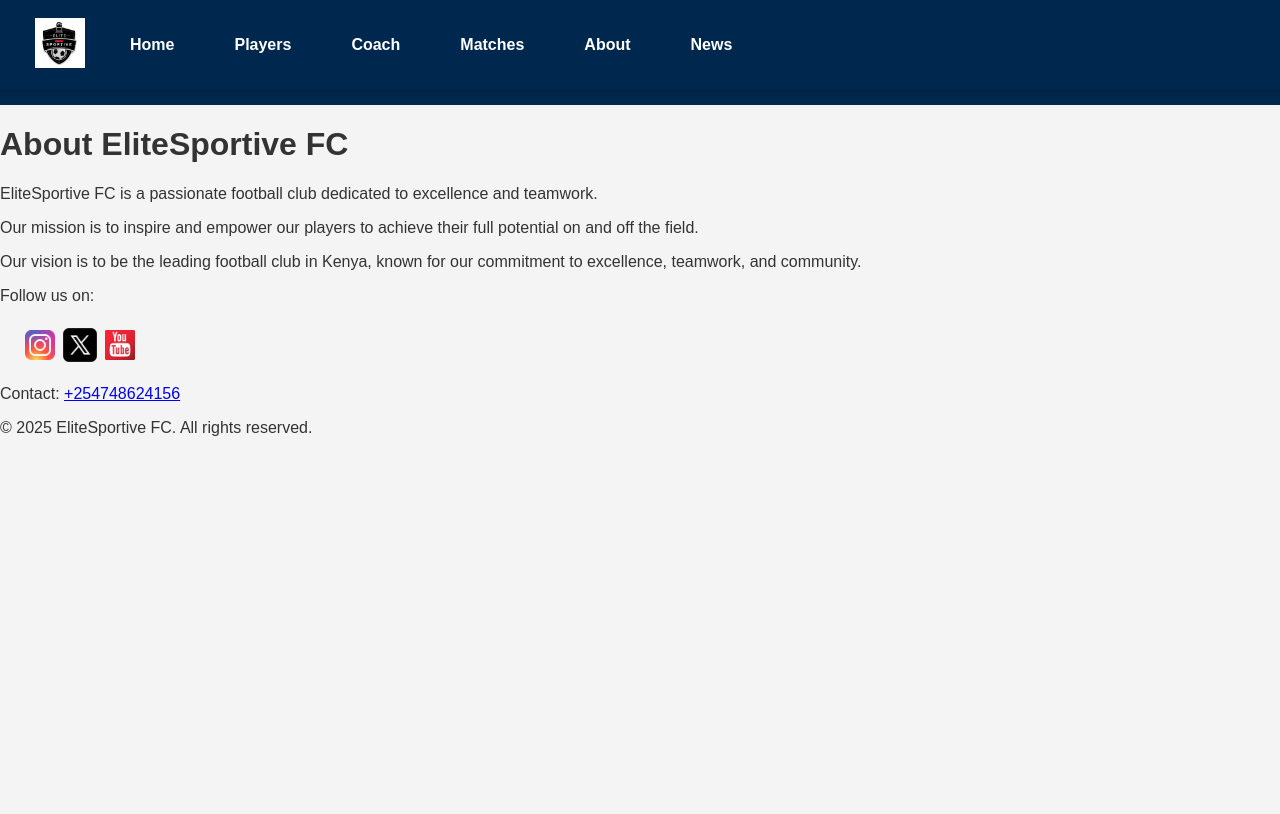
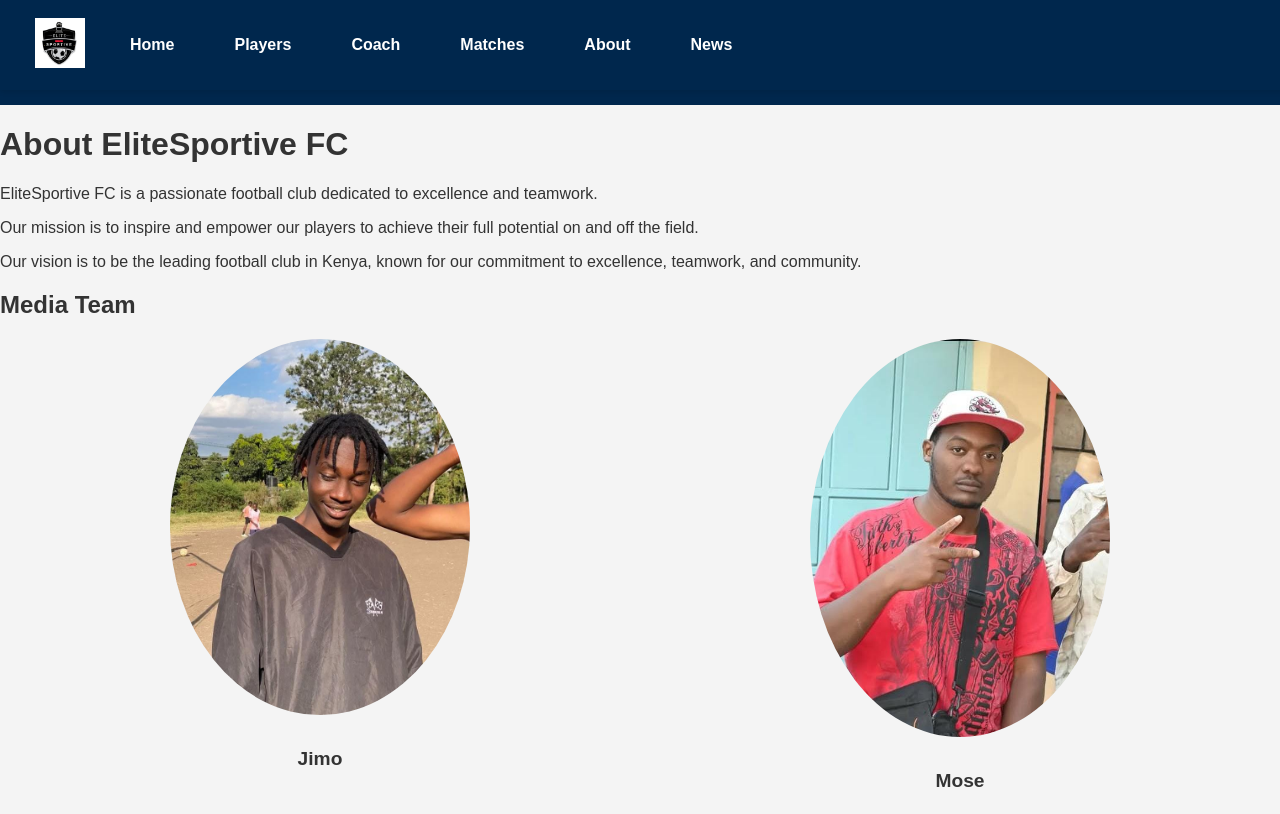
Before and after one commit to Goda-lab/elitesportivefc, a plain HTML site: page about.html in a window 1280 px wide. Shown: the top 814 px of the page. Drawn offline with Linux system fonts and the light colour scheme.

Commit message:
added jimo and mose images modified about.html and style.css

```diff
--- a/about.html
+++ b/about.html
@@ -29,6 +29,22 @@
     <p>EliteSportive FC is a passionate football club dedicated to excellence and teamwork.</p>
     <p>Our mission is to inspire and empower our players to achieve their full potential on and off the field.</p>
     <p>Our vision is to be the leading football club in Kenya, known for our commitment to excellence, teamwork, and community.</p>
+
+    <!-- Media Team Section -->
+    <section>
+        <h2>Media Team</h2>
+        <div class="media-team">
+            <div class="team-member">
+                <img src="assets/images/jimo.jpg" alt="Jimo">
+                <p>Jimo</p>
+            </div>
+            <div class="team-member">
+                <img src="assets/images/mose.jpg" alt="Mose">
+                <p>Mose</p>
+            </div>
+        </div>
+    </section>
+
     <footer>
         <p>Follow us on:</p>
         <div class="social-media">
--- a/assets/css/style.css
+++ b/assets/css/style.css
@@ -157,3 +157,25 @@ body {
     color: #FFD700;
     font-weight: bold;
 }
+
+.media-team {
+    display: flex;
+    justify-content: space-around;
+    margin: 20px 0;
+}
+
+.team-member {
+    text-align: center;
+}
+
+.team-member img {
+    width: 300px;
+    border-radius: 50%;
+    object-fit: cover;
+    margin-bottom: 10px;
+}
+
+.team-member p {
+    font-size: 1.2em;
+    font-weight: bold;
+}
```
Also changed, not shown: assets/images/jimo.jpg (added), assets/images/mose.jpg (added).
